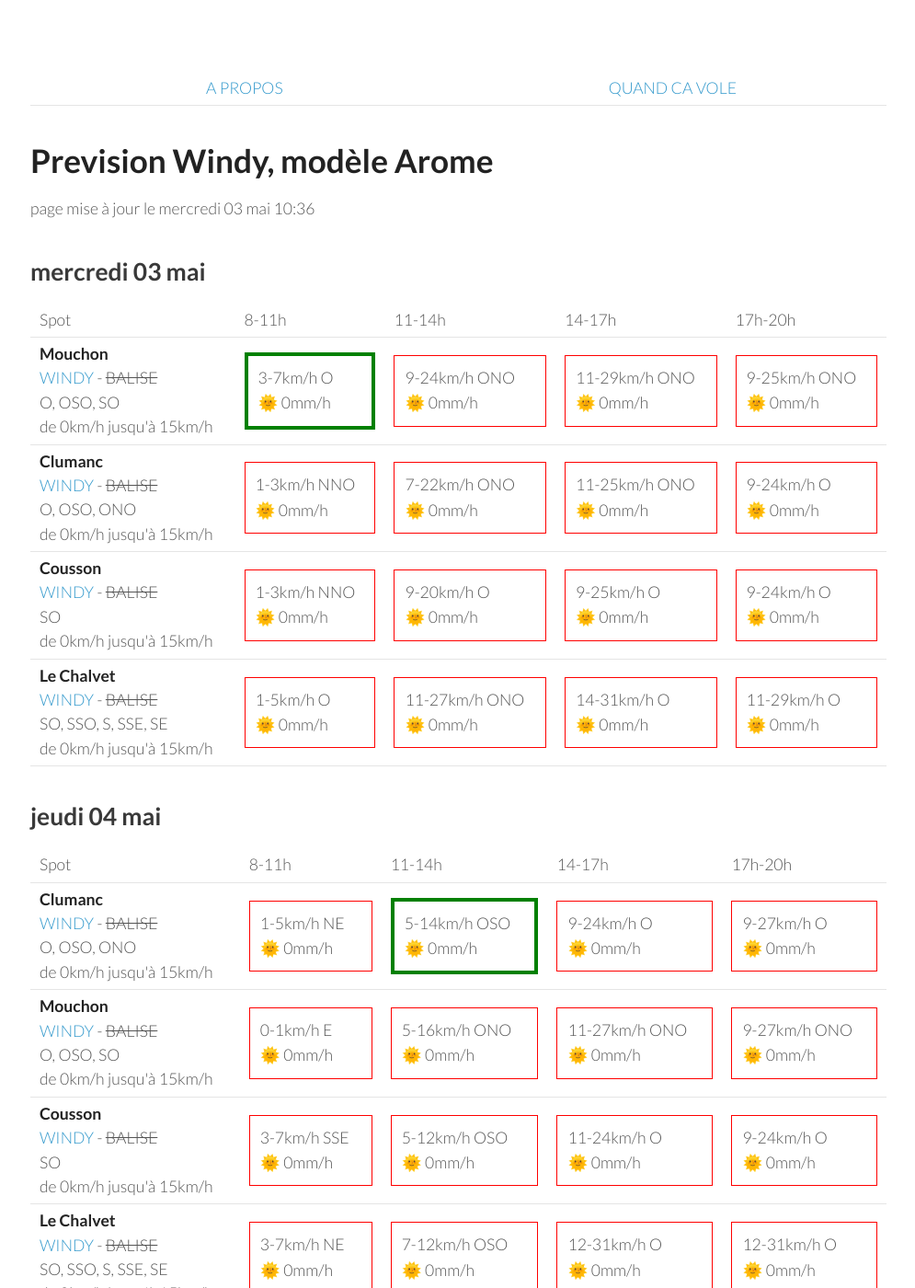
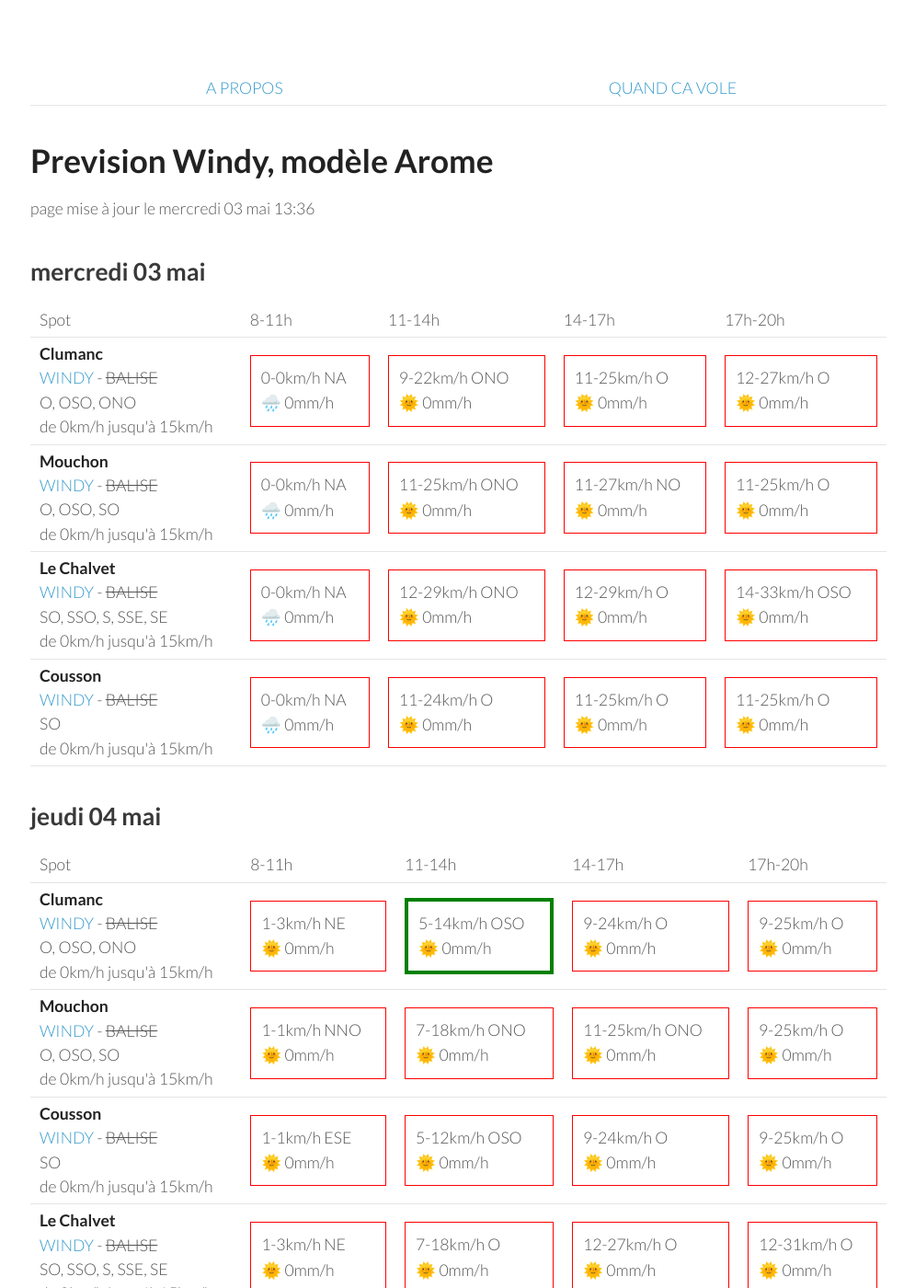
Before and after one commit to parapente-dans-le-nord/parapente-dans-le-nord.github.io, a Jekyll site: the page built from saint_andre.markdown, in a window 1280 px wide and 1400 px high. Shown: the whole window at 92% size, without its empty margins (25-1020 px from the left). Built offline with Jekyll 4.4.1, drawn with Linux system fonts in a browser that asks for light colours; some of the changed text lies outside the part shown.

Commit message:
update index.markdown

```diff
--- a/saint_andre.markdown
+++ b/saint_andre.markdown
@@ -7,7 +7,7 @@ title:  "Tous les spots"
 {: .links}
 
 # Prevision Windy, modèle Arome
-page mise à jour le mercredi 03 mai 10:36
+page mise à jour le mercredi 03 mai 13:36
 
 ## mercredi 03 mai
 
@@ -22,43 +22,39 @@ page mise à jour le mercredi 03 mai 10:36
       <td>17h-20h</td>
     </tr>
 <tr>
-        <td><strong>Mouchon</strong><br><a href="https://windy.com/43.992/6.424?43.878,6.425,10,m:eSuaglR">WINDY</a> - <span class="no-balise"> BALISE </span><br> <span class="vent-favorable">O, OSO, SO</span><br><span class="force-vent">de 0km/h jusqu'à 15km/h</span> </td>
+        <td><strong>Clumanc</strong><br><a href="https://windy.com/44.027/6.402?43.914,6.403,10,m:eSxaglP">WINDY</a> - <span class="no-balise"> BALISE </span><br> <span class="vent-favorable">O, OSO, ONO</span><br><span class="force-vent">de 0km/h jusqu'à 15km/h</span> </td>
 
-            <td><div class="flyable"><p>3-7km/h O</p><p>🌞 0mm/h</p></div></td>
-            <td><div class="not-flyable"><p>9-24km/h ONO</p><p>🌞 0mm/h</p></div></td>
-            <td><div class="not-flyable"><p>11-29km/h ONO</p><p>🌞 0mm/h</p></div></td>
-            <td><div class="not-flyable"><p>9-25km/h ONO</p><p>🌞 0mm/h</p></div></td>
-
+            <td><div class="not-flyable"><p>0-0km/h NA</p><p>🌧️ 0mm/h</p></div></td>
+            <td><div class="not-flyable"><p>9-22km/h ONO</p><p>🌞 0mm/h</p></div></td>
+            <td><div class="not-flyable"><p>11-25km/h O</p><p>🌞 0mm/h</p></div></td>
+            <td><div class="not-flyable"><p>12-27km/h O</p><p>🌞 0mm/h</p></div></td>
 
     </tr>
 <tr>
-        <td><strong>Clumanc</strong><br><a href="https://windy.com/44.027/6.402?43.914,6.403,10,m:eSxaglP">WINDY</a> - <span class="no-balise"> BALISE </span><br> <span class="vent-favorable">O, OSO, ONO</span><br><span class="force-vent">de 0km/h jusqu'à 15km/h</span> </td>
+        <td><strong>Mouchon</strong><br><a href="https://windy.com/43.992/6.424?43.878,6.425,10,m:eSuaglR">WINDY</a> - <span class="no-balise"> BALISE </span><br> <span class="vent-favorable">O, OSO, SO</span><br><span class="force-vent">de 0km/h jusqu'à 15km/h</span> </td>
 
-            <td><div class="not-flyable"><p>1-3km/h NNO</p><p>🌞 0mm/h</p></div></td>
-            <td><div class="not-flyable"><p>7-22km/h ONO</p><p>🌞 0mm/h</p></div></td>
+            <td><div class="not-flyable"><p>0-0km/h NA</p><p>🌧️ 0mm/h</p></div></td>
             <td><div class="not-flyable"><p>11-25km/h ONO</p><p>🌞 0mm/h</p></div></td>
-            <td><div class="not-flyable"><p>9-24km/h O</p><p>🌞 0mm/h</p></div></td>
+            <td><div class="not-flyable"><p>11-27km/h NO</p><p>🌞 0mm/h</p></div></td>
+            <td><div class="not-flyable"><p>11-25km/h O</p><p>🌞 0mm/h</p></div></td>
 
+    </tr>
+<tr>
+        <td><strong>Le Chalvet</strong><br><a href="https://windy.com/43.979/6.480?43.866,6.480,10,m:eSsaglX">WINDY</a> - <span class="no-balise"> BALISE </span><br> <span class="vent-favorable">SO, SSO, S, SSE, SE</span><br><span class="force-vent">de 0km/h jusqu'à 15km/h</span> </td>
+
+            <td><div class="not-flyable"><p>0-0km/h NA</p><p>🌧️ 0mm/h</p></div></td>
+            <td><div class="not-flyable"><p>12-29km/h ONO</p><p>🌞 0mm/h</p></div></td>
+            <td><div class="not-flyable"><p>12-29km/h O</p><p>🌞 0mm/h</p></div></td>
+            <td><div class="not-flyable"><p>14-33km/h OSO</p><p>🌞 0mm/h</p></div></td>
 
     </tr>
 <tr>
         <td><strong>Cousson</strong><br><a href="https://windy.com/44.054/6.240?43.940,6.241,10,m:eSAaglz">WINDY</a> - <span class="no-balise"> BALISE </span><br> <span class="vent-favorable">SO</span><br><span class="force-vent">de 0km/h jusqu'à 15km/h</span> </td>
 
-            <td><div class="not-flyable"><p>1-3km/h NNO</p><p>🌞 0mm/h</p></div></td>
-            <td><div class="not-flyable"><p>9-20km/h O</p><p>🌞 0mm/h</p></div></td>
-            <td><div class="not-flyable"><p>9-25km/h O</p><p>🌞 0mm/h</p></div></td>
-            <td><div class="not-flyable"><p>9-24km/h O</p><p>🌞 0mm/h</p></div></td>
-
-
-    </tr>
-<tr>
-        <td><strong>Le Chalvet</strong><br><a href="https://windy.com/43.979/6.480?43.866,6.480,10,m:eSsaglX">WINDY</a> - <span class="no-balise"> BALISE </span><br> <span class="vent-favorable">SO, SSO, S, SSE, SE</span><br><span class="force-vent">de 0km/h jusqu'à 15km/h</span> </td>
-
-            <td><div class="not-flyable"><p>1-5km/h O</p><p>🌞 0mm/h</p></div></td>
-            <td><div class="not-flyable"><p>11-27km/h ONO</p><p>🌞 0mm/h</p></div></td>
-            <td><div class="not-flyable"><p>14-31km/h O</p><p>🌞 0mm/h</p></div></td>
-            <td><div class="not-flyable"><p>11-29km/h O</p><p>🌞 0mm/h</p></div></td>
-
+            <td><div class="not-flyable"><p>0-0km/h NA</p><p>🌧️ 0mm/h</p></div></td>
+            <td><div class="not-flyable"><p>11-24km/h O</p><p>🌞 0mm/h</p></div></td>
+            <td><div class="not-flyable"><p>11-25km/h O</p><p>🌞 0mm/h</p></div></td>
+            <td><div class="not-flyable"><p>11-25km/h O</p><p>🌞 0mm/h</p></div></td>
 
     </tr>
 
@@ -80,39 +76,39 @@ page mise à jour le mercredi 03 mai 10:36
 <tr>
         <td><strong>Clumanc</strong><br><a href="https://windy.com/44.027/6.402?43.914,6.403,10,m:eSxaglP">WINDY</a> - <span class="no-balise"> BALISE </span><br> <span class="vent-favorable">O, OSO, ONO</span><br><span class="force-vent">de 0km/h jusqu'à 15km/h</span> </td>
 
-            <td><div class="not-flyable"><p>1-5km/h NE</p><p>🌞 0mm/h</p></div></td>
+            <td><div class="not-flyable"><p>1-3km/h NE</p><p>🌞 0mm/h</p></div></td>
             <td><div class="flyable"><p>5-14km/h OSO</p><p>🌞 0mm/h</p></div></td>
             <td><div class="not-flyable"><p>9-24km/h O</p><p>🌞 0mm/h</p></div></td>
-            <td><div class="not-flyable"><p>9-27km/h O</p><p>🌞 0mm/h</p></div></td>
+            <td><div class="not-flyable"><p>9-25km/h O</p><p>🌞 0mm/h</p></div></td>
 
 
     </tr>
 <tr>
         <td><strong>Mouchon</strong><br><a href="https://windy.com/43.992/6.424?43.878,6.425,10,m:eSuaglR">WINDY</a> - <span class="no-balise"> BALISE </span><br> <span class="vent-favorable">O, OSO, SO</span><br><span class="force-vent">de 0km/h jusqu'à 15km/h</span> </td>
 
-            <td><div class="not-flyable"><p>0-1km/h E</p><p>🌞 0mm/h</p></div></td>
-            <td><div class="not-flyable"><p>5-16km/h ONO</p><p>🌞 0mm/h</p></div></td>
-            <td><div class="not-flyable"><p>11-27km/h ONO</p><p>🌞 0mm/h</p></div></td>
-            <td><div class="not-flyable"><p>9-27km/h ONO</p><p>🌞 0mm/h</p></div></td>
+            <td><div class="not-flyable"><p>1-1km/h NNO</p><p>🌞 0mm/h</p></div></td>
+            <td><div class="not-flyable"><p>7-18km/h ONO</p><p>🌞 0mm/h</p></div></td>
+            <td><div class="not-flyable"><p>11-25km/h ONO</p><p>🌞 0mm/h</p></div></td>
+            <td><div class="not-flyable"><p>9-25km/h O</p><p>🌞 0mm/h</p></div></td>
 
 
     </tr>
 <tr>
         <td><strong>Cousson</strong><br><a href="https://windy.com/44.054/6.240?43.940,6.241,10,m:eSAaglz">WINDY</a> - <span class="no-balise"> BALISE </span><br> <span class="vent-favorable">SO</span><br><span class="force-vent">de 0km/h jusqu'à 15km/h</span> </td>
 
-            <td><div class="not-flyable"><p>3-7km/h SSE</p><p>🌞 0mm/h</p></div></td>
+            <td><div class="not-flyable"><p>1-1km/h ESE</p><p>🌞 0mm/h</p></div></td>
             <td><div class="not-flyable"><p>5-12km/h OSO</p><p>🌞 0mm/h</p></div></td>
-            <td><div class="not-flyable"><p>11-24km/h O</p><p>🌞 0mm/h</p></div></td>
             <td><div class="not-flyable"><p>9-24km/h O</p><p>🌞 0mm/h</p></div></td>
+            <td><div class="not-flyable"><p>9-25km/h O</p><p>🌞 0mm/h</p></div></td>
 
 
     </tr>
 <tr>
         <td><strong>Le Chalvet</strong><br><a href="https://windy.com/43.979/6.480?43.866,6.480,10,m:eSsaglX">WINDY</a> - <span class="no-balise"> BALISE </span><br> <span class="vent-favorable">SO, SSO, S, SSE, SE</span><br><span class="force-vent">de 0km/h jusqu'à 15km/h</span> </td>
 
-            <td><div class="not-flyable"><p>3-7km/h NE</p><p>🌞 0mm/h</p></div></td>
-            <td><div class="not-flyable"><p>7-12km/h OSO</p><p>🌞 0mm/h</p></div></td>
-            <td><div class="not-flyable"><p>12-31km/h O</p><p>🌞 0mm/h</p></div></td>
+            <td><div class="not-flyable"><p>1-3km/h NE</p><p>🌞 0mm/h</p></div></td>
+            <td><div class="not-flyable"><p>7-18km/h O</p><p>🌞 0mm/h</p></div></td>
+            <td><div class="not-flyable"><p>12-27km/h O</p><p>🌞 0mm/h</p></div></td>
             <td><div class="not-flyable"><p>12-31km/h O</p><p>🌞 0mm/h</p></div></td>
 
 
@@ -144,6 +140,16 @@ page mise à jour le mercredi 03 mai 10:36
 
     </tr>
 <tr>
+        <td><strong>Le Chalvet</strong><br><a href="https://windy.com/43.979/6.480?43.866,6.480,10,m:eSsaglX">WINDY</a> - <span class="no-balise"> BALISE </span><br> <span class="vent-favorable">SO, SSO, S, SSE, SE</span><br><span class="force-vent">de 0km/h jusqu'à 15km/h</span> </td>
+
+            <td><div class="not-flyable"><p>1-9km/h E</p><p>🌞 0mm/h</p></div></td>
+            <td><div class="not-flyable"><p>3-16km/h SO</p><p>🌞 0mm/h</p></div></td>
+            <td><div class="not-flyable"><p>11-31km/h OSO</p><p>🌞 0mm/h</p></div></td>
+            <td><div class="not-flyable"><p>12-33km/h O</p><p>🌞 0mm/h</p></div></td>
+
+
+    </tr>
+<tr>
         <td><strong>Mouchon</strong><br><a href="https://windy.com/43.992/6.424?43.878,6.425,10,m:eSuaglR">WINDY</a> - <span class="no-balise"> BALISE </span><br> <span class="vent-favorable">O, OSO, SO</span><br><span class="force-vent">de 0km/h jusqu'à 15km/h</span> </td>
 
             <td><div class="not-flyable"><p>1-9km/h ESE</p><p>🌞 0mm/h</p></div></td>
@@ -160,16 +166,6 @@ page mise à jour le mercredi 03 mai 10:36
             <td><div class="not-flyable"><p>5-18km/h OSO</p><p>🌞 0mm/h</p></div></td>
             <td><div class="not-flyable"><p>11-29km/h OSO</p><p>🌞 0mm/h</p></div></td>
             <td><div class="not-flyable"><p>11-29km/h OSO</p><p>🌞 0mm/h</p></div></td>
-
-
-    </tr>
-<tr>
-        <td><strong>Le Chalvet</strong><br><a href="https://windy.com/43.979/6.480?43.866,6.480,10,m:eSsaglX">WINDY</a> - <span class="no-balise"> BALISE </span><br> <span class="vent-favorable">SO, SSO, S, SSE, SE</span><br><span class="force-vent">de 0km/h jusqu'à 15km/h</span> </td>
-
-            <td><div class="not-flyable"><p>1-9km/h ESE</p><p>🌞 0mm/h</p></div></td>
-            <td><div class="not-flyable"><p>3-18km/h SSO</p><p>🌞 0mm/h</p></div></td>
-            <td><div class="not-flyable"><p>11-31km/h OSO</p><p>🌞 0mm/h</p></div></td>
-            <td><div class="not-flyable"><p>11-33km/h O</p><p>🌞 0mm/h</p></div></td>
 
 
     </tr>
@@ -222,10 +218,10 @@ page mise à jour le mercredi 03 mai 10:36
 <tr>
         <td><strong>Le Chalvet</strong><br><a href="https://windy.com/43.979/6.480?43.866,6.480,10,m:eSsaglX">WINDY</a> - <span class="no-balise"> BALISE </span><br> <span class="vent-favorable">SO, SSO, S, SSE, SE</span><br><span class="force-vent">de 0km/h jusqu'à 15km/h</span> </td>
 
-            <td><div class="not-flyable"><p>1-11km/h N</p><p>🌞 0mm/h</p></div></td>
-            <td><div class="not-flyable"><p>7-24km/h OSO</p><p>🌞 0mm/h</p></div></td>
-            <td><div class="not-flyable"><p>12-33km/h OSO</p><p>🌞 0mm/h</p></div></td>
-            <td><div class="not-flyable"><p>11-35km/h OSO</p><p>🌞 0mm/h</p></div></td>
+            <td><div class="not-flyable"><p>1-12km/h NO</p><p>🌞 0mm/h</p></div></td>
+            <td><div class="not-flyable"><p>9-25km/h O</p><p>🌞 0mm/h</p></div></td>
+            <td><div class="not-flyable"><p>11-31km/h O</p><p>🌞 0mm/h</p></div></td>
+            <td><div class="not-flyable"><p>11-33km/h OSO</p><p>🌞 0mm/h</p></div></td>
 
 
     </tr>
@@ -278,10 +274,10 @@ page mise à jour le mercredi 03 mai 10:36
 <tr>
         <td><strong>Le Chalvet</strong><br><a href="https://windy.com/43.979/6.480?43.866,6.480,10,m:eSsaglX">WINDY</a> - <span class="no-balise"> BALISE </span><br> <span class="vent-favorable">SO, SSO, S, SSE, SE</span><br><span class="force-vent">de 0km/h jusqu'à 15km/h</span> </td>
 
-            <td><div class="not-flyable"><p>1-11km/h NO</p><p>🌞 0mm/h</p></div></td>
-            <td><div class="not-flyable"><p>5-18km/h O</p><p>🌞 0mm/h</p></div></td>
-            <td><div class="not-flyable"><p>9-25km/h ONO</p><p>🌧 0.2mm/h</p></div></td>
-            <td><div class="not-flyable"><p>7-27km/h NO</p><p>🌞 0mm/h</p></div></td>
+            <td><div class="not-flyable"><p>3-12km/h N</p><p>🌞 0mm/h</p></div></td>
+            <td><div class="not-flyable"><p>7-24km/h O</p><p>🌞 0mm/h</p></div></td>
+            <td><div class="not-flyable"><p>14-38km/h OSO</p><p>🌞 0mm/h</p></div></td>
+            <td><div class="not-flyable"><p>14-40km/h O</p><p>🌞 0mm/h</p></div></td>
 
 
     </tr>
@@ -331,6 +327,16 @@ page mise à jour le mercredi 03 mai 10:36
 
 
     </tr>
+<tr>
+        <td><strong>Le Chalvet</strong><br><a href="https://windy.com/43.979/6.480?43.866,6.480,10,m:eSsaglX">WINDY</a> - <span class="no-balise"> BALISE </span><br> <span class="vent-favorable">SO, SSO, S, SSE, SE</span><br><span class="force-vent">de 0km/h jusqu'à 15km/h</span> </td>
+
+            <td><div class="not-flyable"><p>3-14km/h E</p><p>🌞 0mm/h</p></div></td>
+            <td><div class="not-flyable"><p>3-20km/h SE</p><p>🌧 0.2mm/h</p></div></td>
+            <td><div class="not-flyable"><p>7-25km/h OSO</p><p>🌧 0.6mm/h</p></div></td>
+            <td><div class="not-flyable"><p>11-33km/h O</p><p>🌧 0.2mm/h</p></div></td>
+
+
+    </tr>
 
 </tbody>
 </table>
```
